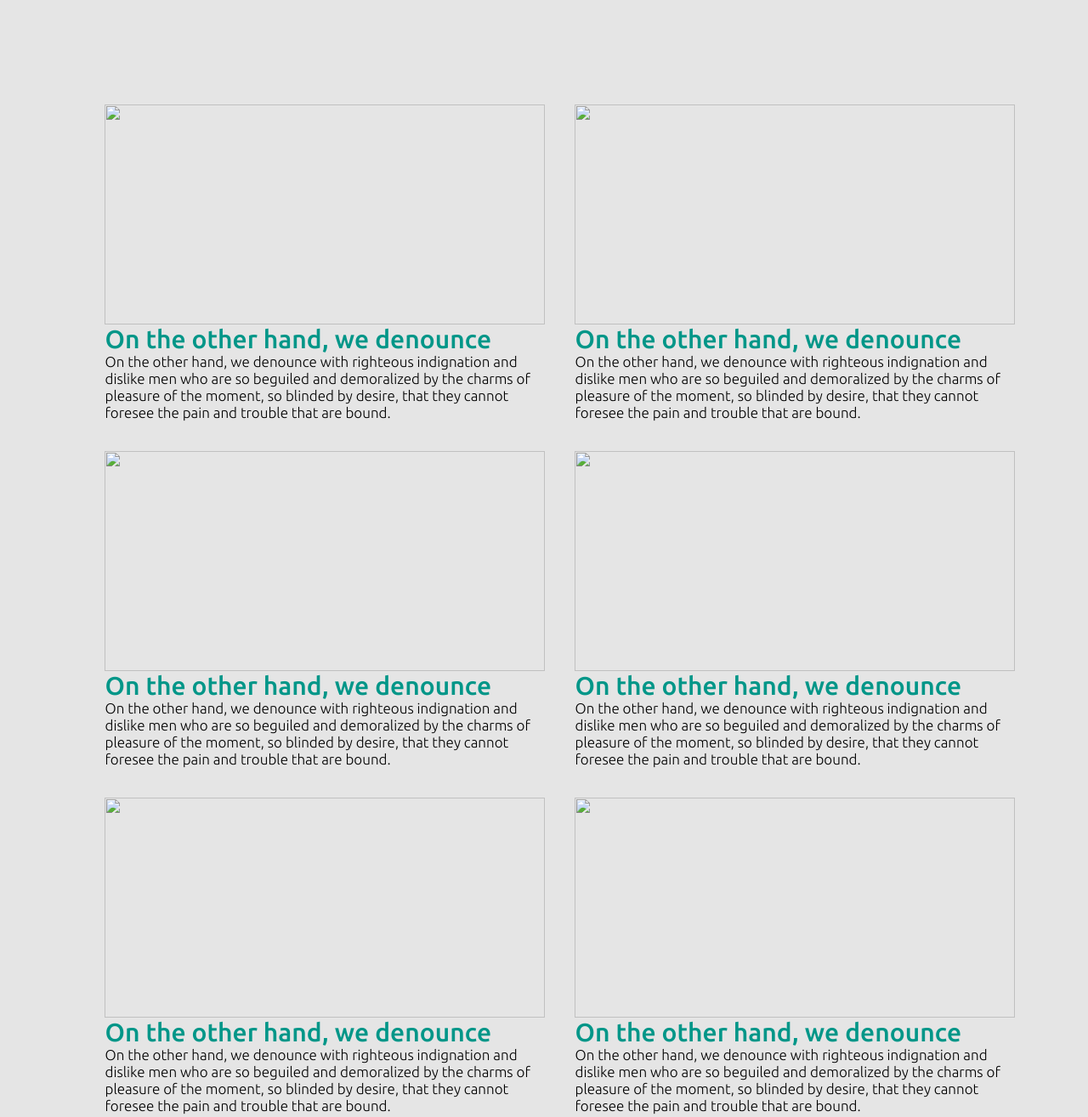
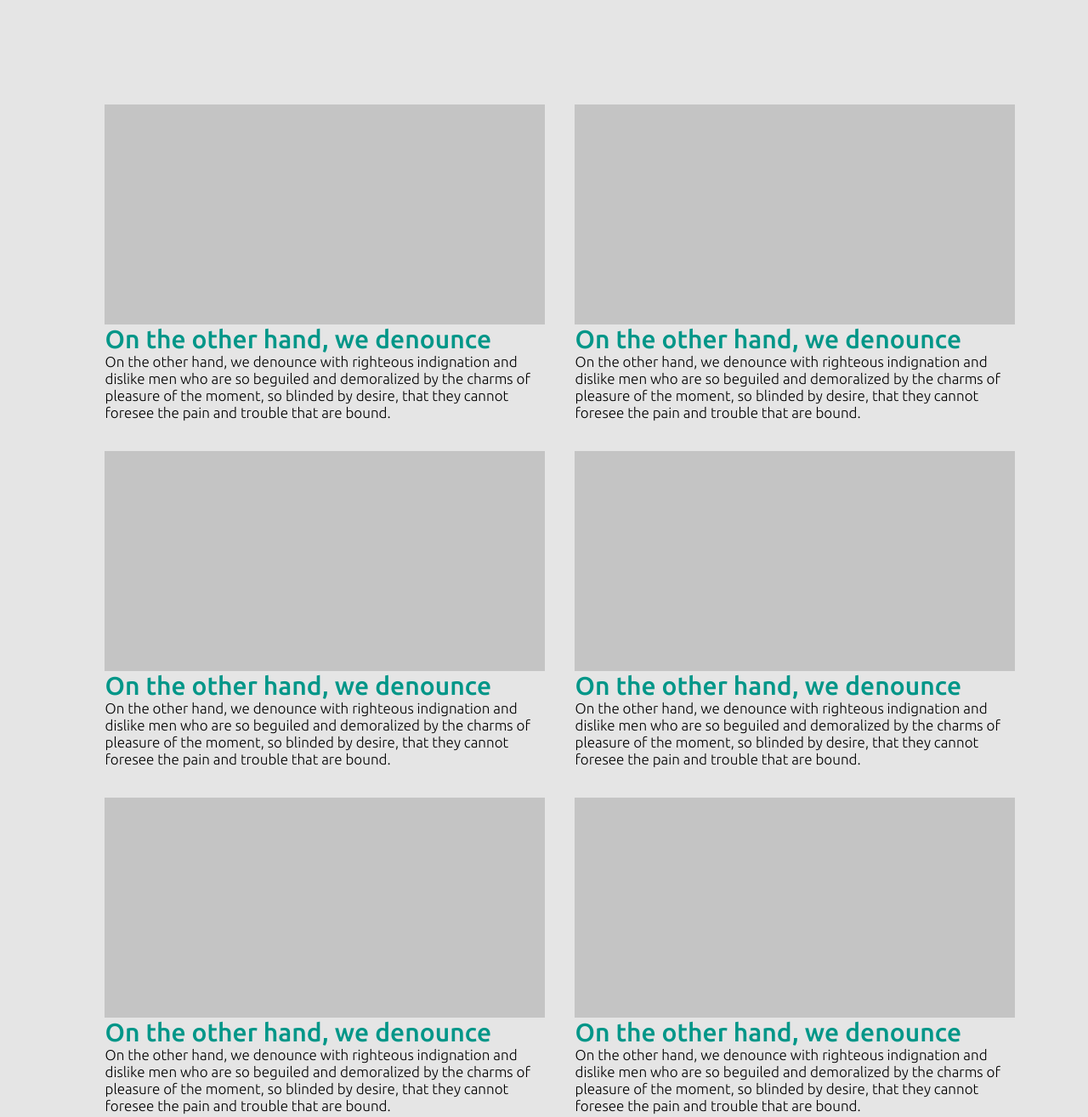
Before and after one commit to dev-Delass/Plataforma-dindin, a plain HTML site: page Blog.html in a window 1280 px wide. Shown: the part 720-2035 px from the top of the page at 85% size. Drawn offline with Linux system fonts and the light colour scheme.

Commit message:
ajustes html

```diff
--- a/Blog.html
+++ b/Blog.html
@@ -37,7 +37,7 @@
                         <h1 class="blogTitle">MAIS CONTEÚDO PARA VOCÊ</h1>
                         <p class="BlogText"> Nemo enim ipsam voluptatem quia voluptas sit aspernatur aut odit aut fugit, sed quia consequuntur magni dolores eos qui ratione voluptatem sequi nesciunt. </p>
 
-                        <img class="img-banner" src="midias/ilustra-blog.png" alt="Ilustração - Mulher lendo em cima de uma pilha de livros.">
+                        <img class="img-banner" src="Midias/ilustra-blog.png" alt="Ilustração - Mulher lendo em cima de uma pilha de livros.">
 
                     </artigo>
     </classe></div>
@@ -48,37 +48,37 @@
                 <div class="post_container">
 
                 <div class="post_blog1">
-                    <img class="retangulo" src="midias/GrayRectangle.png">
+                    <img class="retangulo" src="Midias/foto-postpequeno.png">
                     <h2 class="titulo-box"> On the other hand, we denounce </h2>
                     <p class="texto-box"> On the other hand, we denounce with righteous indignation and dislike men who are so beguiled and demoralized by the charms of pleasure of the moment, so blinded by desire, that they cannot foresee the pain and trouble that are bound. </p>
                 </div>
 
                 <div class= "post_blog2" >
-                    <img class="retangulo" src="midias/GrayRectangle.png">
+                    <img class="retangulo" src="Midias/foto-postpequeno.png">
                     <h2 class="titulo-box"> On the other hand, we denounce </h2>
                     <p class="texto-box"> On the other hand, we denounce with righteous indignation and dislike men who are so beguiled and demoralized by the charms of pleasure of the moment, so blinded by desire, that they cannot foresee the pain and trouble that are bound. </p>
                 </div>
 
                 <div class= "post_blog3" >
-                    <img class="retangulo" src="midias/GrayRectangle.png">
+                    <img class="retangulo" src="Midias/foto-postpequeno.png">
                     <h2 class="titulo-box"> On the other hand, we denounce </h2>
                     <p class="texto-box"> On the other hand, we denounce with righteous indignation and dislike men who are so beguiled and demoralized by the charms of pleasure of the moment, so blinded by desire, that they cannot foresee the pain and trouble that are bound. </p>
                 </div>
 
                 <div class= "post_blog4" >
-                    <img class="retangulo" src="midias/GrayRectangle.png">
+                    <img class="retangulo" src="Midias/foto-postpequeno.png">
                     <h2 class="titulo-box"> On the other hand, we denounce </h2>
                     <p class="texto-box"> On the other hand, we denounce with righteous indignation and dislike men who are so beguiled and demoralized by the charms of pleasure of the moment, so blinded by desire, that they cannot foresee the pain and trouble that are bound. </p>
                 </div>
 
                 <div class= "post_blog5" >
-                    <img class="retangulo" src="midias/GrayRectangle.png">
+                    <img class="retangulo" src="Midias/foto-postpequeno.png">
                     <h2 class="titulo-box"> On the other hand, we denounce </h2>
                     <p class="texto-box"> On the other hand, we denounce with righteous indignation and dislike men who are so beguiled and demoralized by the charms of pleasure of the moment, so blinded by desire, that they cannot foresee the pain and trouble that are bound. </p>
                 </div>
 
                 <div class= "post_blog6" >
-                    <img class="retangulo" src="midias/GrayRectangle.png">
+                    <img class="retangulo" src="Midias/foto-postpequeno.png">
                     <h2 class="titulo-box"> On the other hand, we denounce </h2>
                     <p class="texto-box"> On the other hand, we denounce with righteous indignation and dislike men who are so beguiled and demoralized by the charms of pleasure of the moment, so blinded by desire, that they cannot foresee the pain and trouble that are bound. </p></div>
 
```
